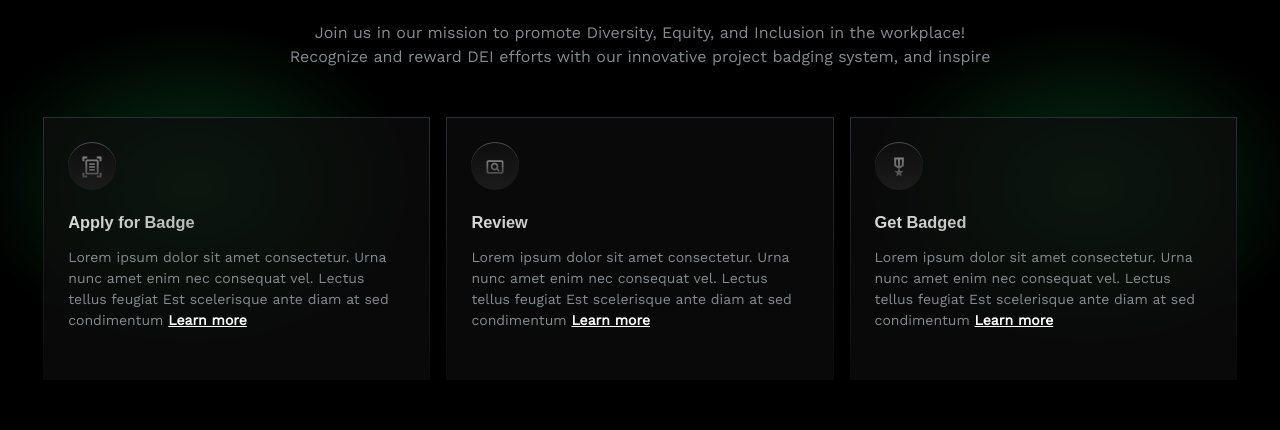
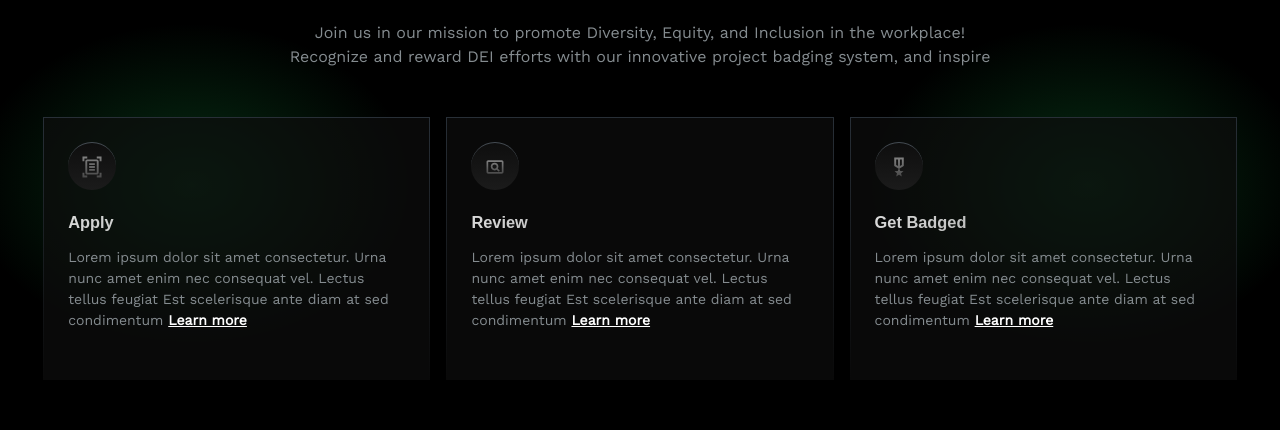
Before and after one commit to badging/badging, a React (Create React App) app: page / in a window 1280 px wide. Shown: the part 1097-1527 px from the top of the page. Built offline with nearby package versions, Linux system fonts and the light colour scheme; a web font is replaced by a local one.

Commit message:
replace How-It-Works cards with reusable component

```diff
--- a/src/pages/Home/Home.js
+++ b/src/pages/Home/Home.js
@@ -1,13 +1,8 @@
 import "../../assets/styles/global.scss";
 import "./home.scss";
-import { Footer, Header, Faq } from "../../components";
+import { Footer, Header, Faq, CardComponent } from "../../components";
 import { faqData } from "../../components/Faq/data";
-import { featuredProjects } from "./data";
-import {
-	ApplySvgComponent,
-	ReviewSvgComponent,
-	GetBadgedSvgComponent,
-} from "../../assets/images";
+import { featuredProjects, howItWorksData } from "./data";
 
 const Home = () => {
 	return (
@@ -38,57 +33,17 @@ const Home = () => {
 							</p>
 						</div>
 						<div className="cards">
-							<div className="card">
-								<div className="img-wrap" aria-hidden="true">
-									<ApplySvgComponent
-										width="28"
-										height="30"
-										className="apply-svg"
+							{howItWorksData.map(({ id, title, text, link, icon }) => {
+								return (
+									<CardComponent
+										key={id}
+										title={title}
+										text={text}
+										link={link}
+										icon={icon}
 									/>
-								</div>
-								<div className="card-text">
-									<h3>Apply for Badge</h3>
-									<p>
-										Lorem ipsum dolor sit amet consectetur. Urna nunc amet enim
-										nec consequat vel. Lectus tellus feugiat Est scelerisque
-										ante diam at sed condimentum <a href="apply">Learn more</a>
-									</p>
-								</div>
-							</div>
-							<div className="card">
-								<div className="img-wrap" aria-hidden="true">
-									<ReviewSvgComponent
-										width="28"
-										height="22"
-										className="review-svg"
-									/>
-								</div>
-								<div className="card-text">
-									<h3>Review</h3>
-									<p>
-										Lorem ipsum dolor sit amet consectetur. Urna nunc amet enim
-										nec consequat vel. Lectus tellus feugiat Est scelerisque
-										ante diam at sed condimentum <a href="apply">Learn more</a>
-									</p>
-								</div>
-							</div>
-							<div className="card">
-								<div className="img-wrap" aria-hidden="true">
-									<GetBadgedSvgComponent
-										width="14"
-										height="28"
-										className="badge-svg"
-									/>
-								</div>
-								<div className="card-text">
-									<h3>Get Badged</h3>
-									<p>
-										Lorem ipsum dolor sit amet consectetur. Urna nunc amet enim
-										nec consequat vel. Lectus tellus feugiat Est scelerisque
-										ante diam at sed condimentum <a href="apply">Learn more</a>
-									</p>
-								</div>
-							</div>
+								);
+							})}
 						</div>
 					</div>
 				</div>
--- a/src/pages/Home/data.js
+++ b/src/pages/Home/data.js
@@ -1,4 +1,12 @@
-import { discord, dropbox, github, loom } from "../../assets/images";
+import {
+	discord,
+	dropbox,
+	github,
+	loom,
+	ApplySvgComponent,
+	ReviewSvgComponent,
+	GetBadgedSvgComponent,
+} from "../../assets/images";
 
 export const featuredProjects = [
 	{
@@ -18,3 +26,29 @@ export const featuredProjects = [
 		logo: dropbox,
 	},
 ];
+
+export const howItWorksData = [
+	{
+		id: 1,
+		title: "Apply",
+		text: "Lorem ipsum dolor sit amet consectetur. Urna nunc amet enim nec consequat vel. Lectus tellus feugiat Est scelerisque ante diam at sed condimentum",
+		link: "apply",
+		icon: <ApplySvgComponent width="28" height="30" className="apply-svg" />,
+	},
+	{
+		id: 2,
+		title: "Review",
+		text: "Lorem ipsum dolor sit amet consectetur. Urna nunc amet enim nec consequat vel. Lectus tellus feugiat Est scelerisque ante diam at sed condimentum",
+		link: "review",
+		icon: <ReviewSvgComponent width="28" height="22" className="review-svg" />,
+	},
+	{
+		id: 3,
+		title: "Get Badged",
+		text: "Lorem ipsum dolor sit amet consectetur. Urna nunc amet enim nec consequat vel. Lectus tellus feugiat Est scelerisque ante diam at sed condimentum",
+		link: "get-badged",
+		icon: (
+			<GetBadgedSvgComponent width="14" height="28" className="badge-svg" />
+		),
+	},
+];
--- a/src/pages/Home/home.scss
+++ b/src/pages/Home/home.scss
@@ -116,12 +116,10 @@
 						color: #ffffff;
 					}
 
-					/* card icons */
 					.img-wrap {
 						svg {
 							path {
 								fill: #ffffff;
-								transition: fill 0.3s ease-in-out;
 							}
 						}
 					}
```
